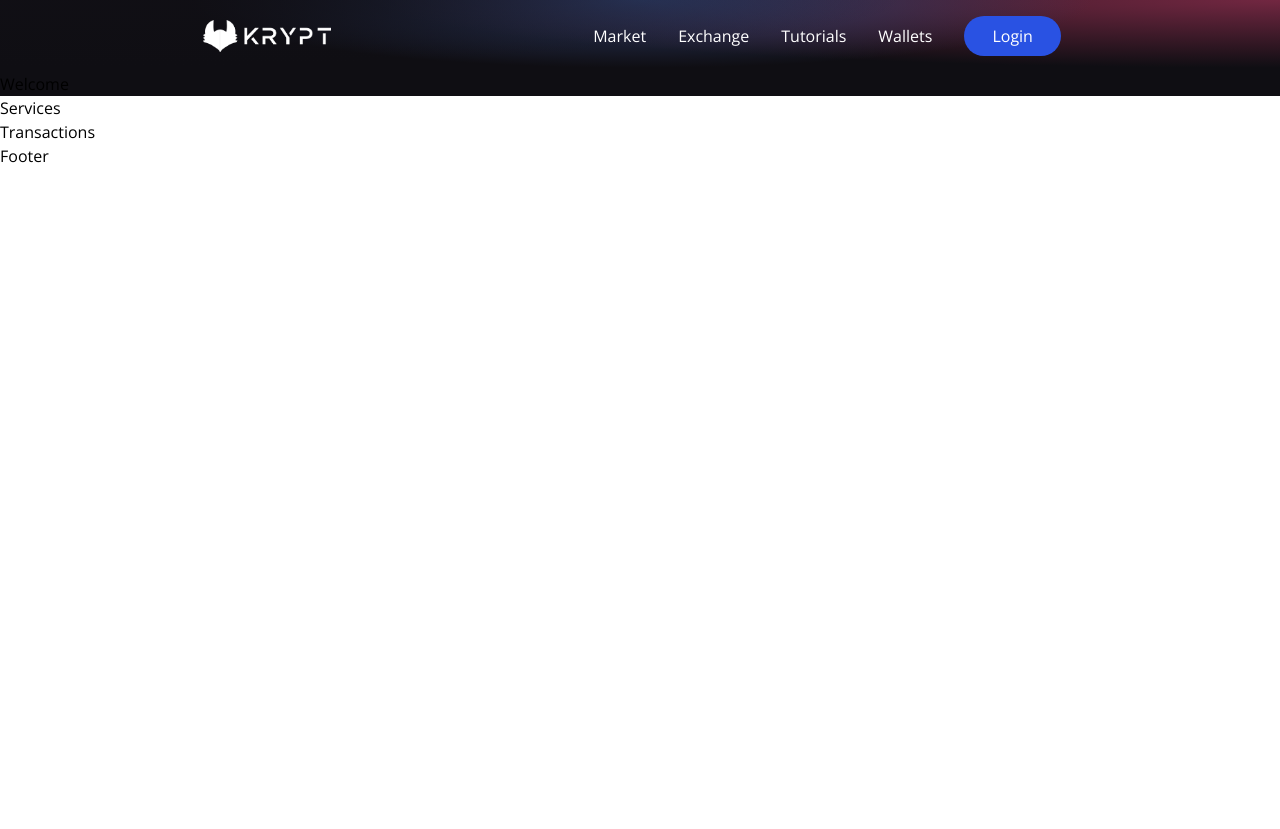
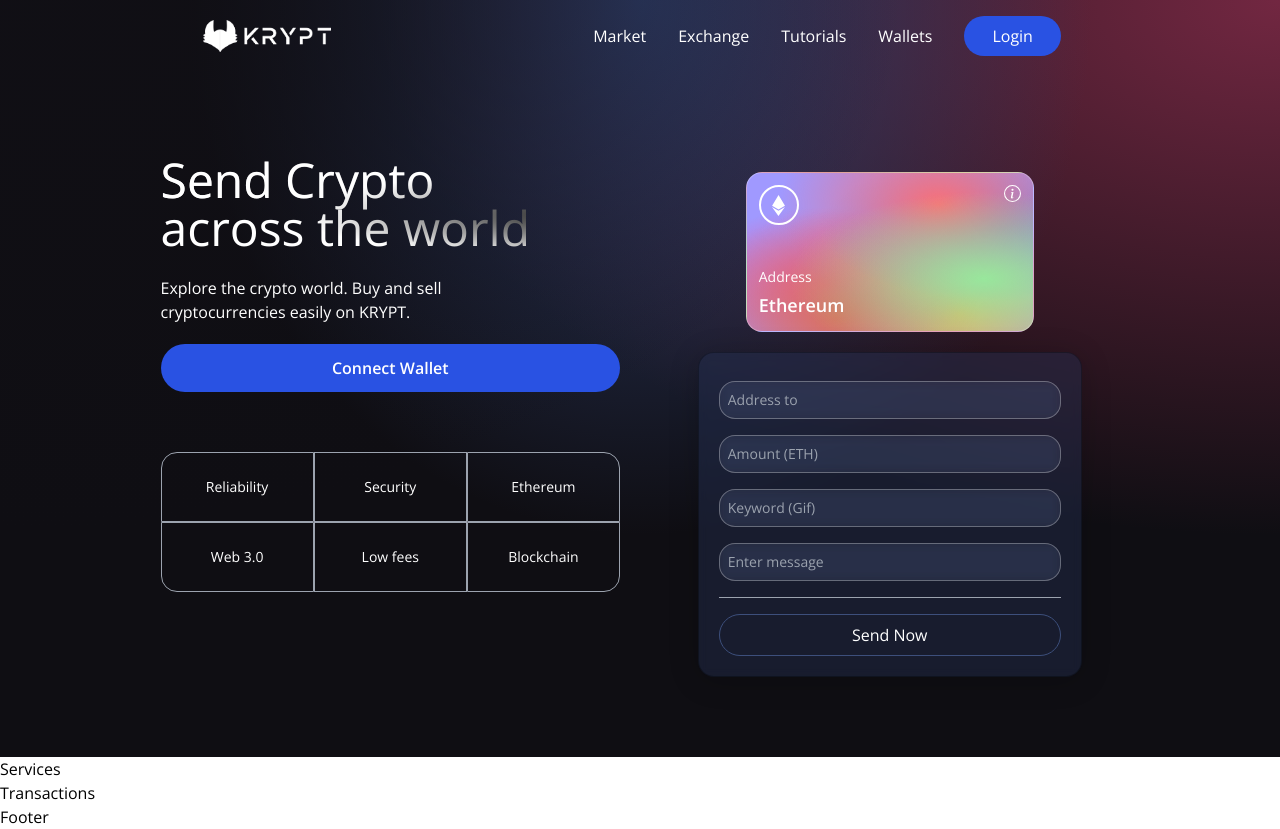
Before and after one commit to benjbright/2_blockchain_app, a React (Vite) app in the folder client/: page / in a window 1280 px wide. Before the commit the page ends 800 px from the top, so only its background shows below. Built offline with nearby package versions, Linux system fonts and the light colour scheme.

Commit message:
Completion of Welcome component

```diff
--- a/client/src/components/Loader.jsx
+++ b/client/src/components/Loader.jsx
@@ -1,8 +1,8 @@
 const Loader = () => {
   return (
-    <>
-      <h1>Loader</h1>
-    </>
+    <div className="flex justify-center items-center py-3">
+      <div className="animate-spin rounded-full h-32 w-32 border-b-2 border-red-700" />
+    </div>
   )
 }
 export default Loader
--- a/client/src/components/Navbar.jsx
+++ b/client/src/components/Navbar.jsx
@@ -1,7 +1,6 @@
 import { useState } from "react"
 import { HiMenuAlt4 } from "react-icons/hi"
 import { AiOutlineClose } from "react-icons/ai"
-
 import logo from "../../images/logo.png"
 
 const NavbarItem = ({ title, classProps }) => {
--- a/client/src/components/Welcome.jsx
+++ b/client/src/components/Welcome.jsx
@@ -1,8 +1,119 @@
+import { AiFillPlayCircle } from "react-icons/ai"
+import { SiEthereum } from "react-icons/si"
+import { BsInfoCircle } from "react-icons/bs"
+
+import { Loader } from "./"
+
+const commonStyles =
+  "min-h-[70px] sm:px-0 px-2 sm:min-w-[120px] flex justify-center items-center border-[0.5px] border-gray-400 text-sm font-light text-white"
+
+const Input = ({ placeholder, name, type, value, handleChange }) => (
+  <input
+    placeholder={placeholder}
+    type={type}
+    step="0.001"
+    value={value}
+    onChange={(e) => handleChange(e, name)}
+    className="my-2 w-full rounded-sm p-2 outline-none bg-transparent text-white border-none text-sm white-glassmorphism"
+  />
+)
+
 const Welcome = () => {
+  const connectWallet = () => {}
+
+  const handleSubmit = () => {}
+
   return (
-    <>
-      <h1>Welcome</h1>
-    </>
+    <div className="flex w-full justify-center items-center">
+      <div className="flex mf:flex-row flex-col items-start justify-between md:p-20 py-12 px-4">
+        <div className="flex flex-1 justify-start flex-col mf:mr-10">
+          <h1 className="text-3xl sm:text-5xl text-white text-gradient py-1">
+            Send Crypto <br /> across the world
+          </h1>
+          <p className="text-left mt-5 text-white font-light md:w-9/12 w-11/12 text-base">
+            Explore the crypto world. Buy and sell cryptocurrencies easily on
+            KRYPT.
+          </p>
+          <button
+            type="button"
+            onClick={connectWallet}
+            className="flex flex-row justify-center items-center my-5 bg-[#2952e3] p-3 rounded-full cursor-pointer hover:bg-[#2546bd]"
+          >
+            <p className="text-white text-base font-semibold">Connect Wallet</p>
+          </button>
+
+          <div className="grid sm:grid-cols-3 grid-cols-2 w-full mt-10">
+            <div className={`rounded-tl-2xl ${commonStyles}`}>Reliability</div>
+            <div className={commonStyles}>Security</div>
+            <div className={`rounded-tr-2xl ${commonStyles}`}>Ethereum</div>
+            <div className={`rounded-bl-2xl ${commonStyles}`}>Web 3.0</div>
+            <div className={commonStyles}>Low fees</div>
+            <div className={`rounded-br-2xl ${commonStyles}`}>Blockchain</div>
+          </div>
+        </div>
+
+        {/* Card element */}
+        <div className="flex flex-col flex-1 items-center justify-start w-full mf:mt-0 mt-10">
+          <div className="p-3 justify-end items-start flex-col rounded-xl h-40 sm:w-72 w-full my-5 eth-card white-glassmorphism">
+            <div className="flex justify-between flex-col w-full h-full">
+              <div className="flex justify-between items-start">
+                <div className="w-10 h-10 rounded-full border-2 border-white flex justify-center items-center">
+                  <SiEthereum fontSize={21} color="#fff" />
+                </div>
+                <BsInfoCircle fontSize={17} color="#fff" />
+              </div>
+              <div>
+                <p className="text-white font-light text-sm">Address</p>
+                <p className="text-white font-semibold text-lg mt-1">
+                  Ethereum
+                </p>
+              </div>
+            </div>
+          </div>
+
+          {/* Form */}
+          <div className="p-5 sm:w-96 w-full flex flex-col justify-start items-center blue-glassmorphism">
+            <Input
+              placeholder="Address to"
+              name="addressTo"
+              type="text"
+              handleChange={() => {}}
+            />
+            <Input
+              placeholder="Amount (ETH)"
+              name="amount"
+              type="number"
+              handleChange={() => {}}
+            />
+            <Input
+              placeholder="Keyword (Gif)"
+              name="keyword"
+              type="text"
+              handleChange={() => {}}
+            />
+            <Input
+              placeholder="Enter message"
+              name="message"
+              type="text"
+              handleChange={() => {}}
+            />
+            <div className="h-[1px] w-full bg-gray-400 my-2" />
+
+            {false ? (
+              <Loader />
+            ) : (
+              <button
+                type="button"
+                onClick={handleSubmit}
+                className="text-white w-full mt-2 border-[1px] p-2 border-[#3d4f7c] rounded-full cursor-pointer"
+              >
+                Send Now
+              </button>
+            )}
+          </div>
+        </div>
+      </div>
+    </div>
   )
 }
 export default Welcome
--- a/client/tailwind.config.cjs
+++ b/client/tailwind.config.cjs
@@ -1,8 +1,36 @@
 /** @type {import('tailwindcss').Config} */
 module.exports = {
-  content: ["./index.html", "./src/**/*.{js,ts,jsx,tsx}"],
+  purge: ["./src/**/*.{js,jsx,ts,tsx}", "./public/index.html"],
+  mode: "jit",
+  darkMode: false, // or 'media' or 'class'
   theme: {
+    fontFamily: {
+      display: ["Open Sans", "sans-serif"],
+      body: ["Open Sans", "sans-serif"],
+    },
+    extend: {
+      screens: {
+        mf: "990px",
+      },
+      keyframes: {
+        "slide-in": {
+          "0%": {
+            "-webkit-transform": "translateX(120%)",
+            transform: "translateX(120%)",
+          },
+          "100%": {
+            "-webkit-transform": "translateX(0%)",
+            transform: "translateX(0%)",
+          },
+        },
+      },
+      animation: {
+        "slide-in": "slide-in 0.5s ease-out",
+      },
+    },
+  },
+  variants: {
     extend: {},
   },
-  plugins: [],
+  // plugins: [require("@tailwindcss/forms")],
 }
```
Also changed, not shown: 1 other file (tests, documents, lock files or other folders).
